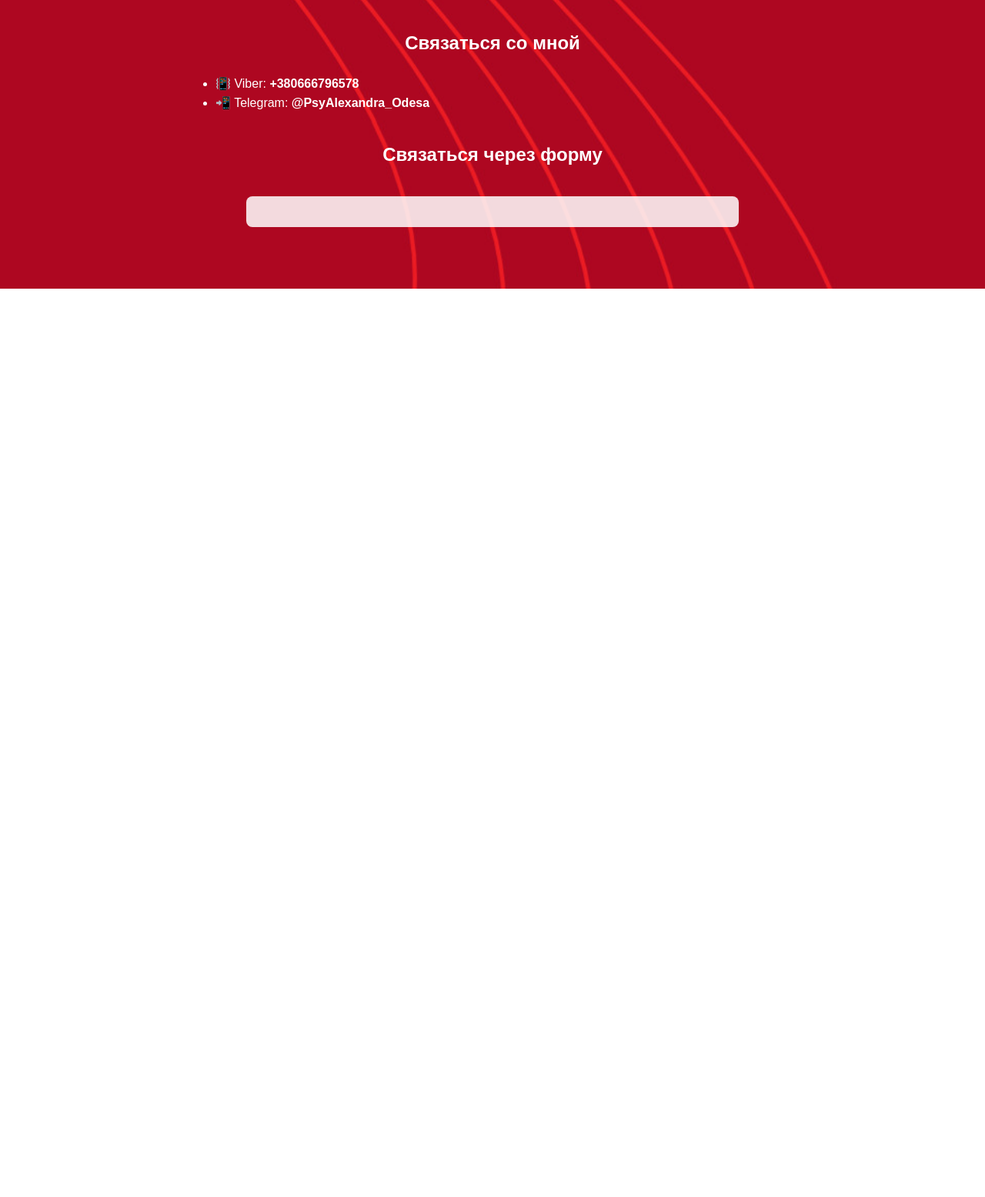
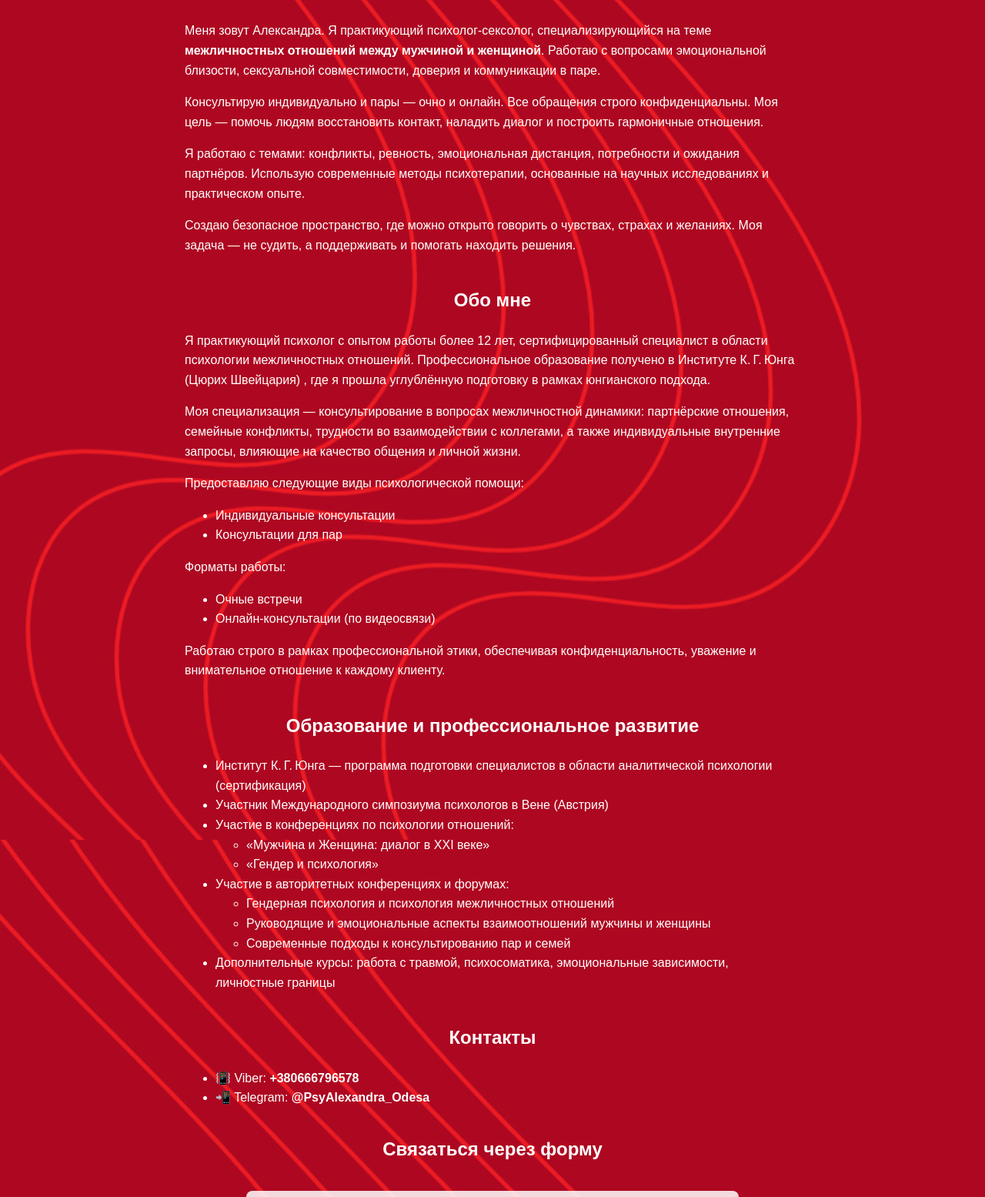
Before and after one commit to maltadocs/draleksa, a plain HTML site: page index.html in a window 1280 px wide. Shown: the part 516-2071 px from the top of the page at 77% size. Before the commit the page ends 891 px from the top, so only its background shows below. Drawn offline with Linux system fonts and the light colour scheme.

Commit message:
Update index.html

```diff
--- a/index.html
+++ b/index.html
@@ -1,10 +1,11 @@
+
+<!-- Полный index.html -->
 <!DOCTYPE html>
 <html lang="ru">
 <head>
   <meta charset="UTF-8">
   <title>Психолог-сексолог Александра — межличностные отношения, консультации онлайн</title>
   <meta name="viewport" content="width=device-width, initial-scale=1.0">
-
   <!-- SEO, Open Graph, Twitter, Schema оставлены без изменений -->
 
   <style>
@@ -90,7 +91,6 @@
       padding: 20px 0;
       margin-top: 40px;
     }
-    /* Mobile Adaptation */
     @media (max-width: 600px) {
       body {
         padding: 20px;
@@ -132,9 +132,55 @@
   <img src="Aleksa.jpg" alt="Психолог Александра" class="main-photo">
 
   <div class="text">
-    <!-- 👤 Основной текст оставлен без изменений -->
+    <p>Меня зовут Александра. Я практикующий психолог-сексолог, специализирующийся на теме <strong>межличностных отношений между мужчиной и женщиной</strong>. Работаю с вопросами эмоциональной близости, сексуальной совместимости, доверия и коммуникации в паре.</p>
 
-    <h2>Связаться со мной</h2>
+    <p>Консультирую индивидуально и пары — очно и онлайн. Все обращения строго конфиденциальны. Моя цель — помочь людям восстановить контакт, наладить диалог и построить гармоничные отношения.</p>
+
+    <p>Я работаю с темами: конфликты, ревность, эмоциональная дистанция, потребности и ожидания партнёров. Использую современные методы психотерапии, основанные на научных исследованиях и практическом опыте.</p>
+
+    <p>Создаю безопасное пространство, где можно открыто говорить о чувствах, страхах и желаниях. Моя задача — не судить, а поддерживать и помогать находить решения.</p>
+
+    <h2>Обо мне</h2>
+
+    <p>Я практикующий психолог с опытом работы более 12 лет, сертифицированный специалист в области психологии межличностных отношений. Профессиональное образование получено в Институте К. Г. Юнга (Цюрих Швейцария) , где я прошла углублённую подготовку в рамках юнгианского подхода.</p>
+
+    <p>Моя специализация — консультирование в вопросах межличностной динамики: партнёрские отношения, семейные конфликты, трудности во взаимодействии с коллегами, а также индивидуальные внутренние запросы, влияющие на качество общения и личной жизни.</p>
+
+    <p>Предоставляю следующие виды психологической помощи:</p>
+    <ul>
+      <li>Индивидуальные консультации</li>
+      <li>Консультации для пар</li>
+    </ul>
+
+    <p>Форматы работы:</p>
+    <ul>
+      <li>Очные встречи</li>
+      <li>Онлайн-консультации (по видеосвязи)</li>
+    </ul>
+
+    <p>Работаю строго в рамках профессиональной этики, обеспечивая конфиденциальность, уважение и внимательное отношение к каждому клиенту.</p>
+
+    <h2>Образование и профессиональное развитие</h2>
+    <ul>
+      <li>Институт К. Г. Юнга — программа подготовки специалистов в области аналитической психологии (сертификация)</li>
+      <li>Участник Международного симпозиума психологов в Вене (Австрия)</li>
+      <li>Участие в конференциях по психологии отношений:
+        <ul>
+          <li>«Мужчина и Женщина: диалог в XXI веке»</li>
+          <li>«Гендер и психология»</li>
+        </ul>
+      </li>
+      <li>Участие в авторитетных конференциях и форумах:
+        <ul>
+          <li>Гендерная психология и психология межличностных отношений</li>
+          <li>Руководящие и эмоциональные аспекты взаимоотношений мужчины и женщины</li>
+          <li>Современные подходы к консультированию пар и семей</li>
+        </ul>
+      </li>
+      <li>Дополнительные курсы: работа с травмой, психосоматика, эмоциональные зависимости, личностные границы</li>
+    </ul>
+
+    <h2>Контакты</h2>
     <ul>
       <li>📳 Viber: <strong>+380666796578</strong></li>
       <li>📲 Telegram: <strong>@PsyAlexandra_Odesa</strong></li>
@@ -144,4 +190,11 @@
   <h2>Связаться через форму</h2>
   <form action="https://formspree.io/f/xgvzkzob" method="POST">
     <input type="hidden" name="_subject" value="Новое обращение с сайта aleksa.pro">
-    <input
+    <input type="hidden" name="_captcha" value="false">
+    <input type="hidden" name="_template" value="table">
+    <input type="hidden" name="_next" value="https://aleksa.pro/спасибо.html">
+
+    <label for="name">Имя:</label>
+    <input type="text" name="name" required>
+
+    <label for="
```
